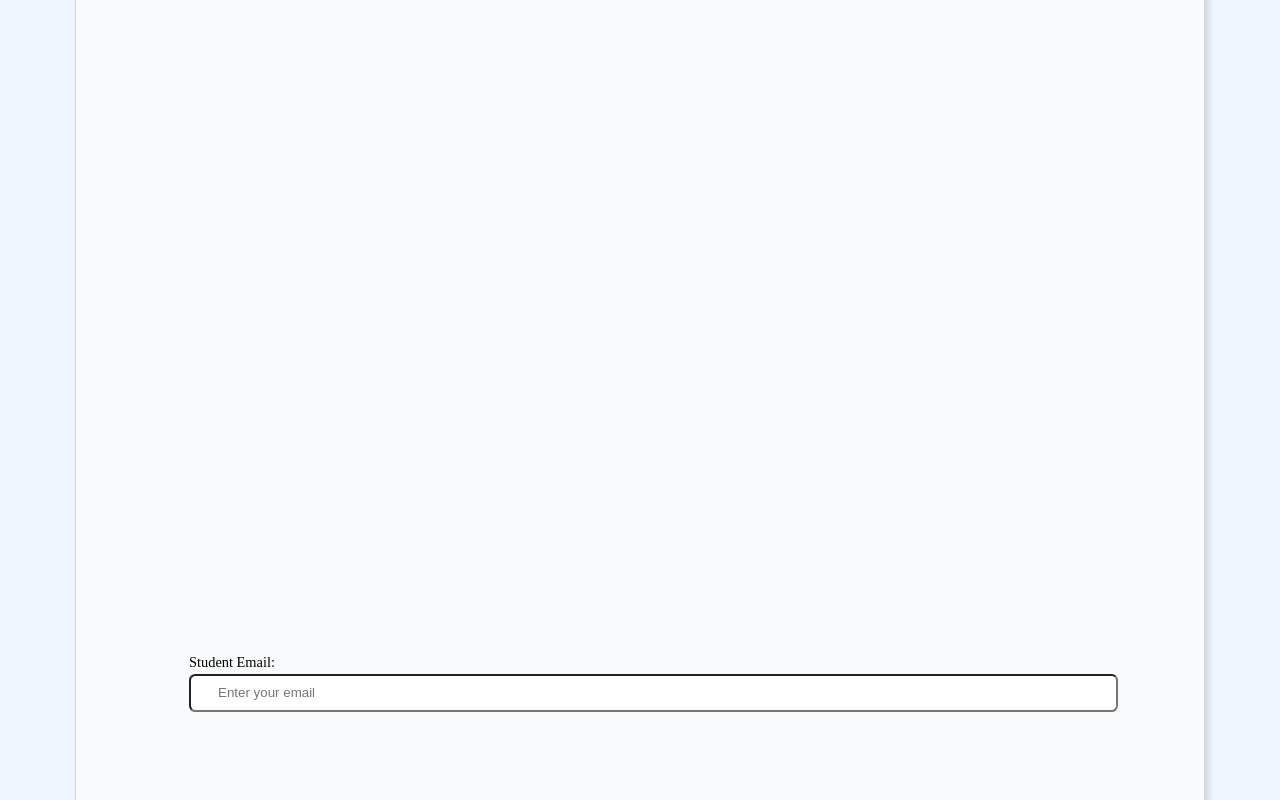
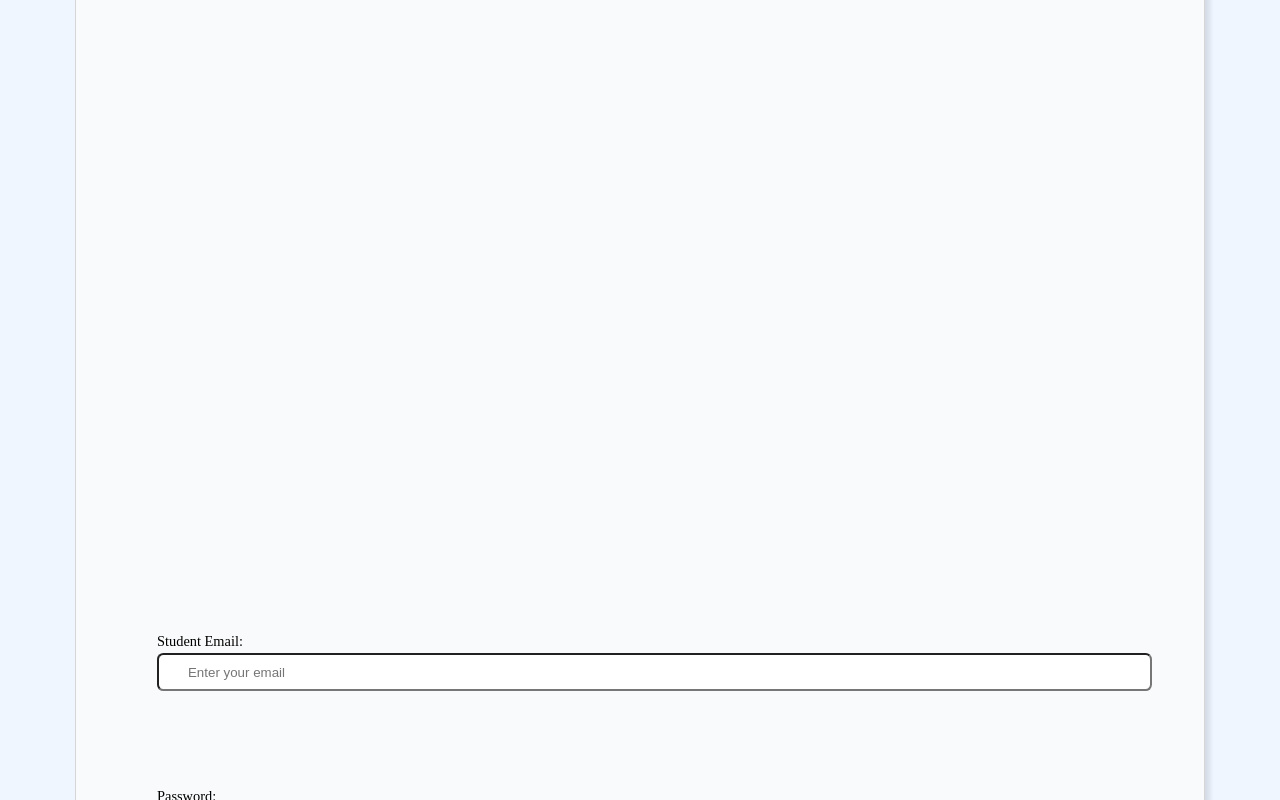
Before and after one commit to carlos45-dev/lending-platform, a React (Vite) app: page / in a window 1280 px wide. Shown: the top 800 px of the page. Built offline with nearby package versions, Linux system fonts and the light colour scheme.

Commit message:
Lending-page

```diff
--- a/src/styles/SignIn.css
+++ b/src/styles/SignIn.css
@@ -38,7 +38,7 @@ body {
 
 }
 .input{
-    width: 70vw;
+    width: 75vw;
     height: 4vh;
     border-radius:0.4rem;
     padding-left: 3%;
```
